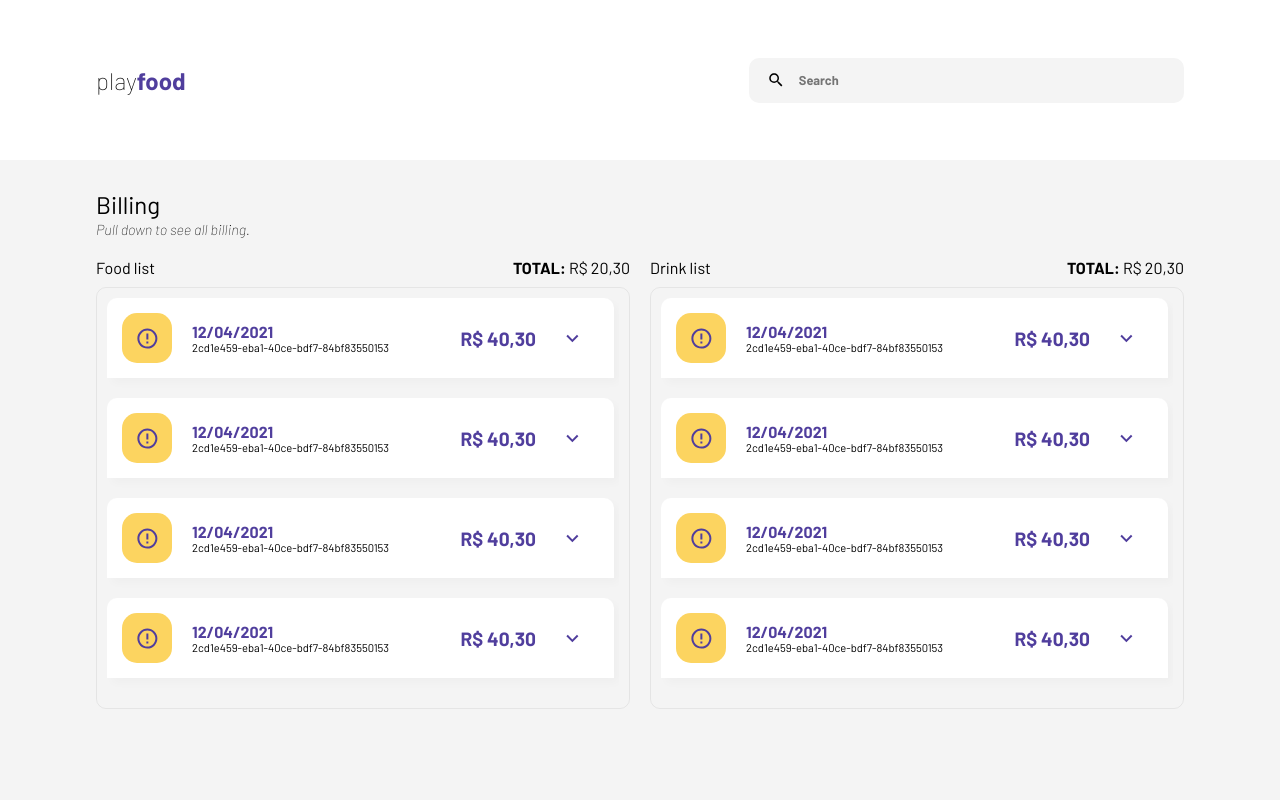
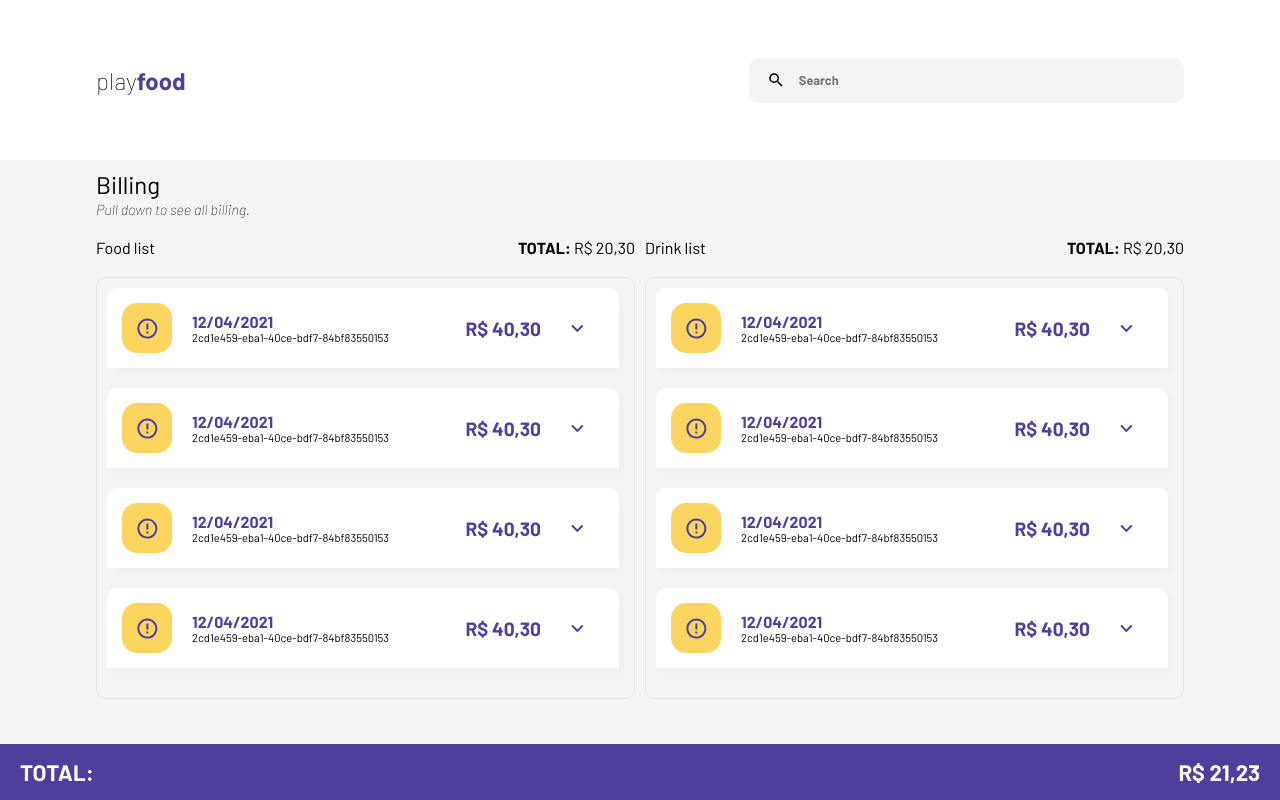
Before and after one commit to rodrigobritez/playfood, a React (Create React App) app: page /billing in a window 1280 px wide. Built offline with nearby package versions, Linux system fonts and the light colour scheme.

Commit message:
fix: billing screen items

```diff
--- a/src/assets/styles/global.scss
+++ b/src/assets/styles/global.scss
@@ -26,6 +26,10 @@
 
 .h-full{
     height: 100%;
+}
+
+.wrap{
+    flex-wrap: wrap;
 }
 
 .align-center{
--- /dev/null
+++ b/src/screens/billing/billing.scss
@@ -0,0 +1,25 @@
+@import "../../assets/styles/colors.scss";
+
+.total__price{
+    background-color: $primary;
+    height: 7vh;
+    width: 100%;
+    position: fixed;
+    bottom: 0;
+    font-weight: bold;
+    color: $white;
+    font-size: 1.4em;
+    display: flex;
+    align-items: center;
+    justify-content:space-between;
+    padding: 0px 20px;
+    box-sizing: border-box;
+}
+
+
+@media screen and (max-width: 500px) {
+    .lists{
+        flex-direction: column;
+        padding-bottom: 100px;
+    }
+}
--- a/src/screens/billing/index.tsx
+++ b/src/screens/billing/index.tsx
@@ -1,32 +1,37 @@
 import React from 'react';
 import { Header } from '../../components/header';
 import { List } from '../../components/list';
+import "./billing.scss"
 
 
 export const Billing: React.FC = () => {
     return(
         <>
         <Header />
-        <section className="container mt-3">
+        <section className="container mt-1">
             <div>
                 <h2 className="title">Billing</h2>
                 <span className="subtitle">Pull down to see all billing.</span>
             </div>
-            <div className="d-flex row justify-between align-center mt-2 ">
-                <div className="mr-1 w-full">
+            <div className="d-flex row justify-between align-center mt-1 lists">
+                <div className="mr-1 w-full mt-1">
                     <h4 className="title d-flex justify-between">Food list <span><strong>TOTAL:</strong> R$ 20,30 </span></h4>
-                    <div className="box mt-1">
+                    <div className="box mt-2">
                         <List />
                     </div>
                 </div>
-                <div className="ml-1 w-full">
+                <div className="w-full mt-1">
                     <h4 className="title d-flex justify-between">Drink list <span><strong>TOTAL:</strong> R$ 20,30 </span></h4>
-                    <div className="box mt-1">
+                    <div className="box mt-2">
                         <List />
                     </div>
                 </div>
             </div>
         </section>
+        <div className="total__price">
+            <span>TOTAL:</span>
+            <span>R$ 21,23</span>
+        </div>
         </>
     )
 }
```
